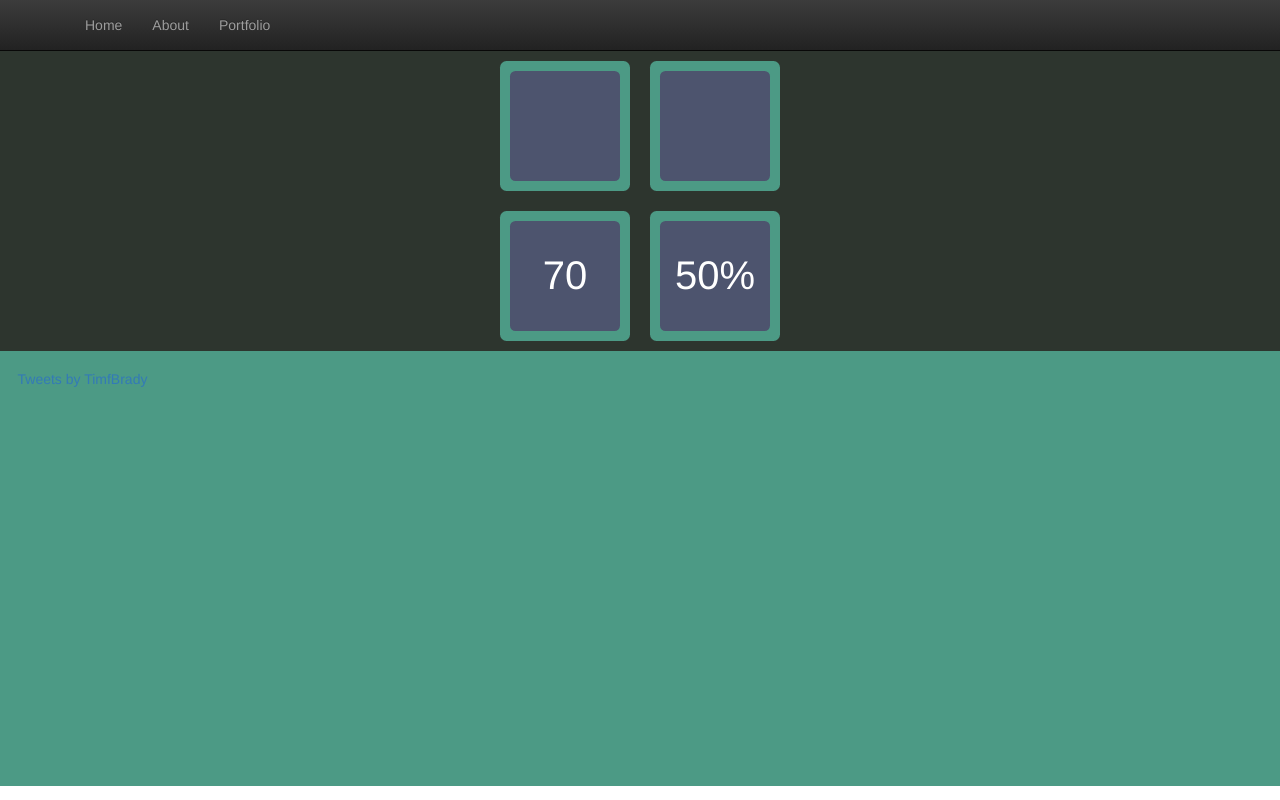
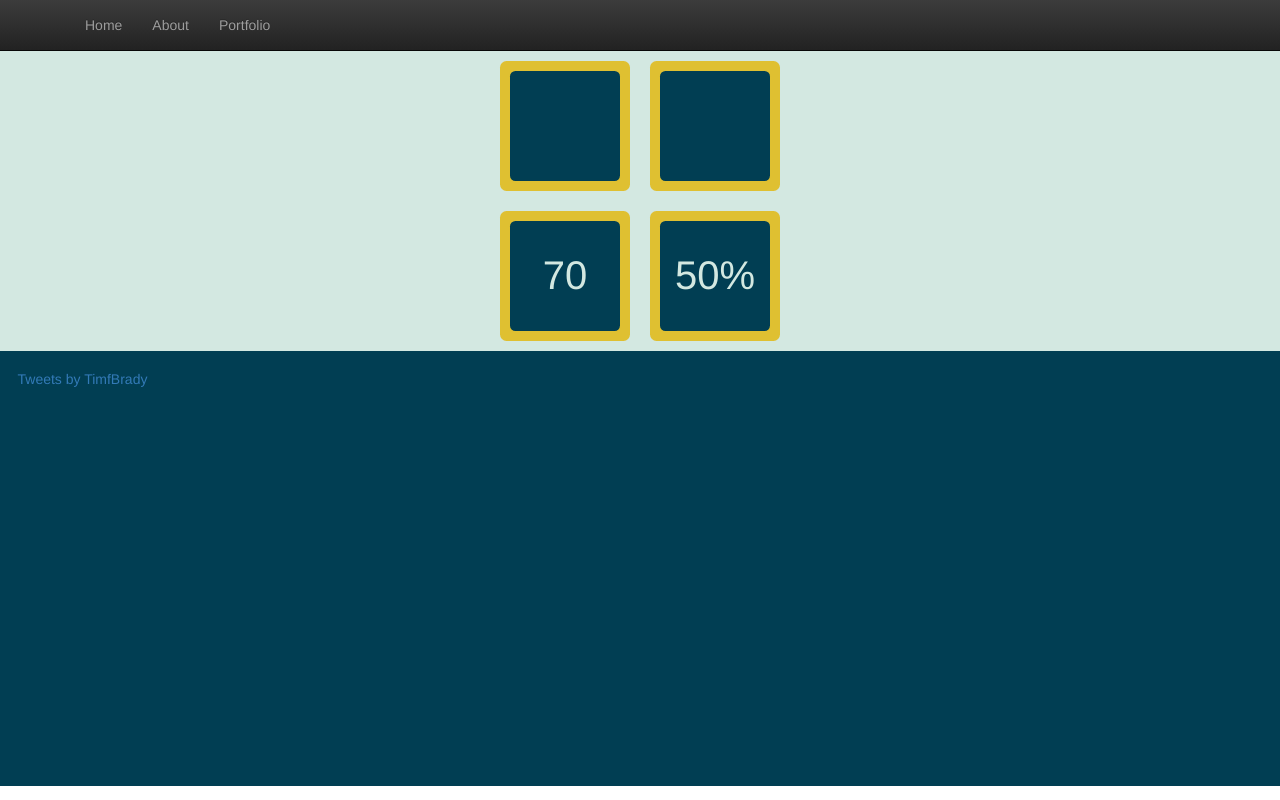
Before and after one commit to tfb414/Raspberry-Radar, a website: page index.html in a window 1280 px wide. Drawn offline with nearby package versions, Linux system fonts and the light colour scheme.

Commit message:
updates color

```diff
--- a/stylesheets/main.css
+++ b/stylesheets/main.css
@@ -18,7 +18,7 @@ header{
 
 
 .left-half{
-    background: #2D352E;
+    background: #D3E8E1;
     display: flex;
      flex-direction: column;
     margin: auto;
@@ -28,7 +28,7 @@ header{
 .right-half{
     /* height: 200px; */
     /* width: 200px; */
-    background: #4C9A85;
+    background: #013E53;
     display: flex;
      flex-direction: column;
     margin: auto;
@@ -38,7 +38,7 @@ header{
 .outer-info-box{
     height: 130px;
     width: 130px;
-    background-color: #4C9A85;
+    background-color: #DFC031;
     margin: 10px;
 
     display: flex;
@@ -49,18 +49,19 @@ header{
     margin-top: 10px;
 } */
 
+/* 8DACA6  */
 
 
 .inner-info-box{
     height: 110px;
     width: 110px;
-    background-color: #4D546E;
+    background-color: #013E53;
     margin: 10px;
     display: flex;
     justify-content: center;
     align-items: center;
     font-size: 40px;
-    color: white;
+    color: #D3E8E1;
     border-radius: 5%;
 }
 
@@ -90,3 +91,7 @@ header{
 /* .navbar-header{
     background-color: #4C9A85;
 } */
+
+@media (min-width: 700px) {
+
+}
```
